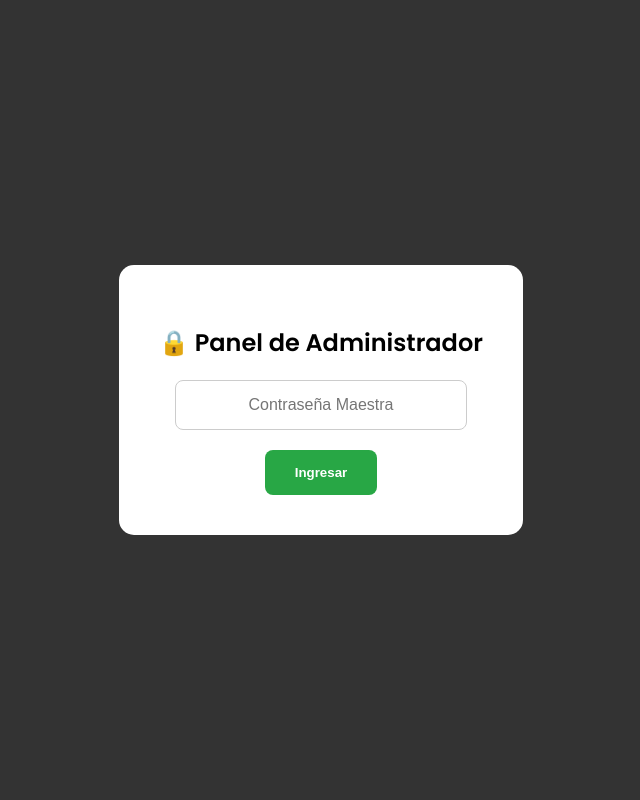
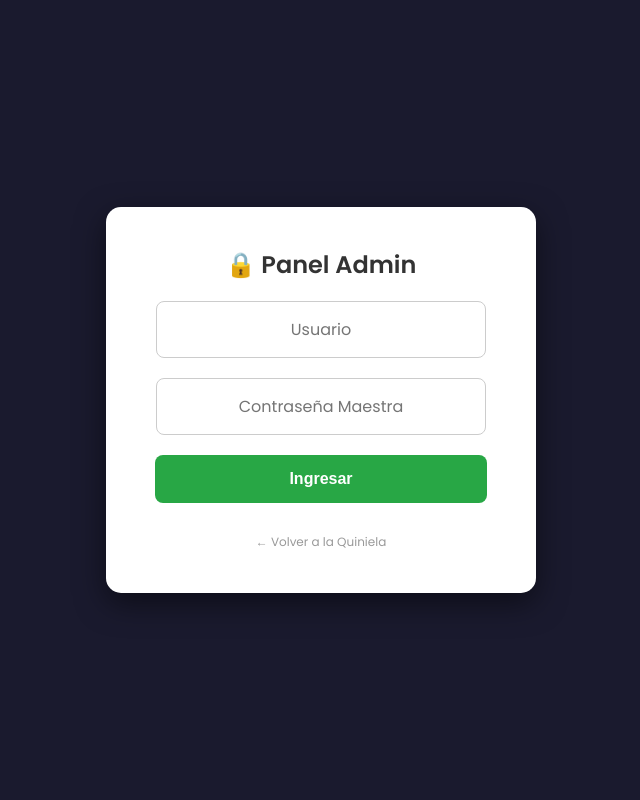
Before and after one commit to rafenix2-manu/quiniela-mundial-2026, a Flask app: page /admin/login in a window 1280 px wide. Shown: the whole page, without its empty margins (319-959 px from the left). Run offline with Flask 3, Linux system fonts and the light colour scheme.

Commit message:
Fix: Formulario de admin ahora pide usuario y contraseña

```diff
--- a/templates/admin_login.html
+++ b/templates/admin_login.html
@@ -5,23 +5,33 @@
     <title>Admin Login - Quiniela</title>
     <link href="https://fonts.googleapis.com/css2?family=Poppins:wght@400;600&display=swap" rel="stylesheet">
     <style>
-        body { font-family: 'Poppins', sans-serif; background: #333; display: flex; justify-content: center; align-items: center; height: 100vh; margin: 0; }
-        .card { background: white; padding: 40px; border-radius: 15px; text-align: center; }
-        input { padding: 15px; width: 80%; margin-bottom: 20px; border-radius: 8px; border: 1px solid #ccc; font-size: 16px; text-align: center; }
-        button { padding: 15px 30px; background: #28a745; color: white; border: none; border-radius: 8px; font-weight: bold; cursor: pointer; }
+        body { font-family: 'Poppins', sans-serif; background: #1a1a2e; display: flex; justify-content: center; align-items: center; height: 100vh; margin: 0; }
+        .card { background: white; padding: 40px; border-radius: 15px; text-align: center; box-shadow: 0 10px 30px rgba(0,0,0,0.5); width: 100%; max-width: 350px;}
+        input { padding: 15px; width: 85%; margin-bottom: 20px; border-radius: 8px; border: 1px solid #ccc; font-size: 16px; text-align: center; font-family: inherit;}
+        input:focus { border-color: #004a99; outline: none; }
+        button { padding: 15px 30px; background: #28a745; color: white; border: none; border-radius: 8px; font-weight: bold; cursor: pointer; font-size: 16px; width: 95%; transition: 0.3s;}
+        button:hover { background: #218838; }
     </style>
 </head>
 <body>
     <div class="card">
-        <h2>🔒 Panel de Administrador</h2>
+        <h2 style="color: #333; margin-top: 0;">🔒 Panel Admin</h2>
+
         {% with messages = get_flashed_messages() %}
-            {% if messages %}<p style="color: red;">{{ messages[0] }}</p>{% endif %}
+            {% if messages %}<p style="color: red; font-weight: 600; font-size: 14px;">{{ messages[0] }}</p>{% endif %}
         {% endwith %}
+
         <form action="/admin/login" method="post">
+            <input type="text" name="user" placeholder="Usuario" required>
+            <br>
             <input type="password" name="password" placeholder="Contraseña Maestra" required>
             <br>
             <button type="submit">Ingresar</button>
         </form>
+
+        <div style="margin-top: 25px;">
+            <a href="/" style="color: #999; text-decoration: none; font-size: 12px;">← Volver a la Quiniela</a>
+        </div>
     </div>
 </body>
 </html>
```
